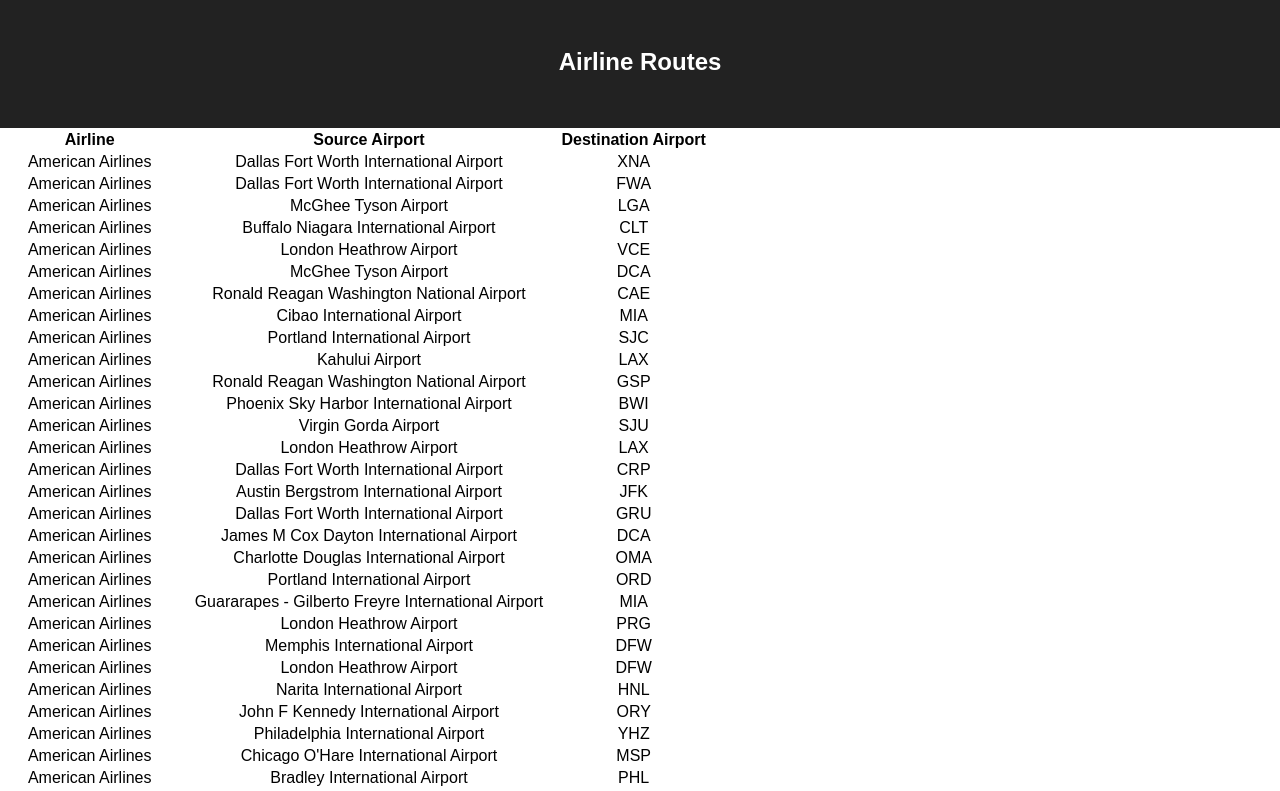
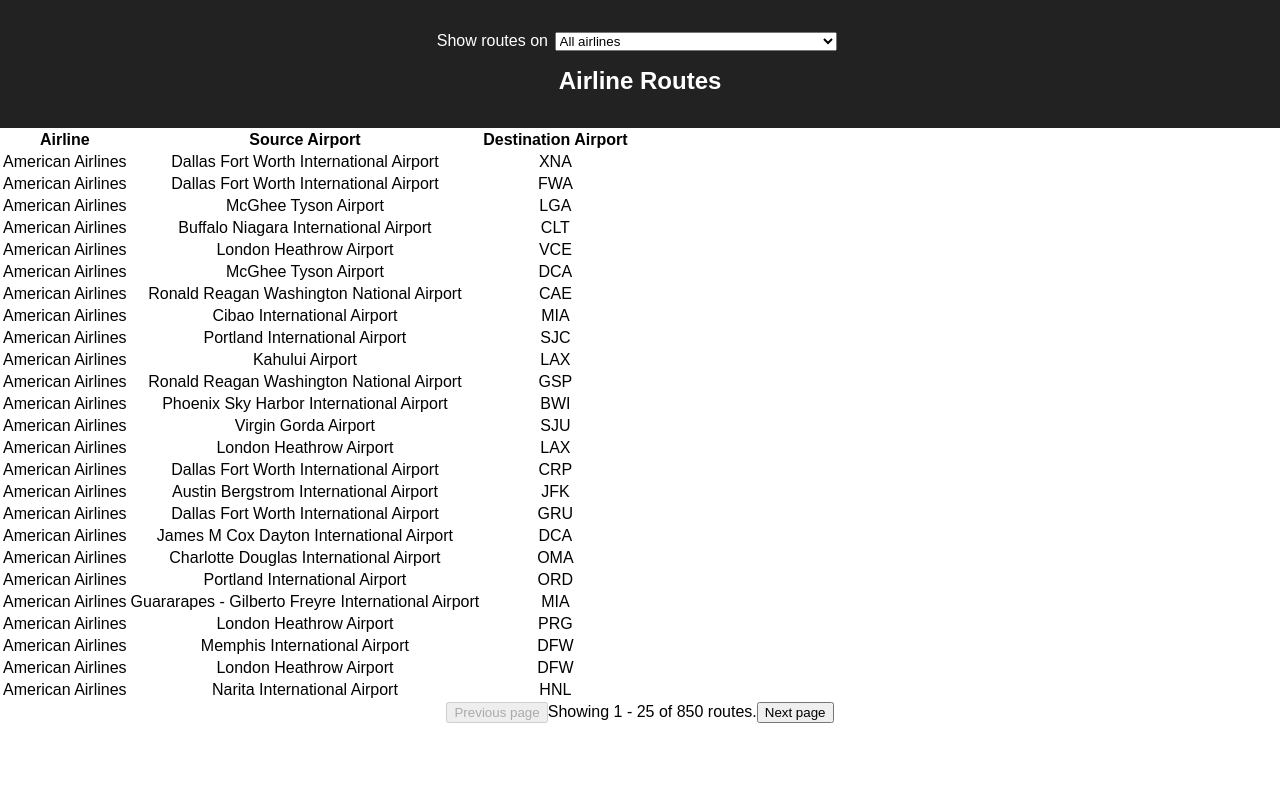
Before and after one commit to romero-c-raul/airlines-react, a React (Create React App) app: page / in a window 1280 px wide. Shown: the top 791 px of the page. Built offline with nearby package versions, Linux system fonts and the light colour scheme.

Commit message:
Filtered routes by airline

```diff
--- a/src/App.js
+++ b/src/App.js
@@ -18,13 +18,30 @@
 ];
 
 const App = () => {
+  const [airline, setAirline] = useState('All')
+
+  const handleSelectAirline = (e) => {
+    setAirline(e.target.value)
+  }
+
   return (
     <div className="app">
     <header className="header">
+      <div>
+        Show routes on
+        <select name="airlines" onChange={handleSelectAirline}>
+          <option value="All">All airlines</option>
+          {DATA.airlines.map(airline => {
+            return (
+              <option value={airline.name} key={airline.name + airline.src}>{airline.name}</option>
+            )
+          })}
+        </select>
+      </div>
       <h1 className="title">Airline Routes</h1>
     </header>
     <section>
-      <Table className="routes-table" columns={columns} rows="" format={formatValue} perPage={100} />
+      <Table className="routes-table" columns={columns} rows="" format={formatValue} perPage={25} airline={airline}/>
     </section>
     </div>
   )
--- a/src/components/Table.js
+++ b/src/components/Table.js
@@ -2,7 +2,7 @@
 import data from '../data'
 import DATA from '../data'
 
-const Table = ({ columns, rows, format, perPage }) => {
+const Table = ({ columns, rows, format, perPage, airline }) => {
   const [page, setPage] = useState(0)
 
   const nextPage = (e) => {
@@ -13,13 +13,40 @@
     setPage(page - 1)
   }
 
-  // const maxRoutesPerPage = 25
   const start = page * perPage
 
+  const allRoutes = () => {
+    const selection = DATA.routes.slice(start, start + perPage)
+    return selection
+    // return selection.map(route => {
+    //   return (
+    //     <tr key={route.airline + route.src + route.dest}>
+    //       <td>{format("airline", route.airline) }</td>
+    //       <td>{format("src", route.src)}</td>
+    //       <td>{route.dest}</td>
+    //     </tr>
+    //   )
+    // })
+  }
+
+  const filteredRoutes = () => {
+    let selectedRoutes = null
+
+    if (airline == 'All') {
+      selectedRoutes = DATA.routes
+    } else {
+      selectedRoutes = DATA.routes.filter(route => {
+        return DATA.getAirlineById(route.airline).name == airline
+      })
+    }
+
+    console.log(selectedRoutes.length)
+    return selectedRoutes
+  }
+
   const routesToDisplay = () => {
-    const selection = DATA.routes.slice(start, start + perPage)
-
-    return selection.map(route => {
+   const selection = filteredRoutes().slice(start, start + perPage)
+   return selection.map(route => {
       return (
         <tr key={route.airline + route.src + route.dest}>
           <td>{format("airline", route.airline) }</td>
@@ -30,6 +57,8 @@
     })
   }
 
+  const routesCount = filteredRoutes().length
+
   return (
     <div>
       <table>
@@ -37,7 +66,7 @@
           <tr>
             {columns.map(column => {
               return (
-                <th>{column.name}</th>
+                <th key={column.name}>{column.name}</th>
               )
             })}
           </tr>
@@ -52,10 +81,10 @@
       >
         Previous page
       </button>
-      Showing {start + 1} - {start + perPage > data.routes.length ? data.routes.length : start + perPage} of {data.routes.length} routes.
+      Showing {start + 1} - {start + perPage > routesCount ? routesCount : start + perPage} of {routesCount} routes.
       <button
         onClick={nextPage}
-        disabled={start + perPage >= data.routes.length ? true : false}
+        disabled={start + perPage >= routesCount ? true : false}
       >
         Next page
       </button>
```
